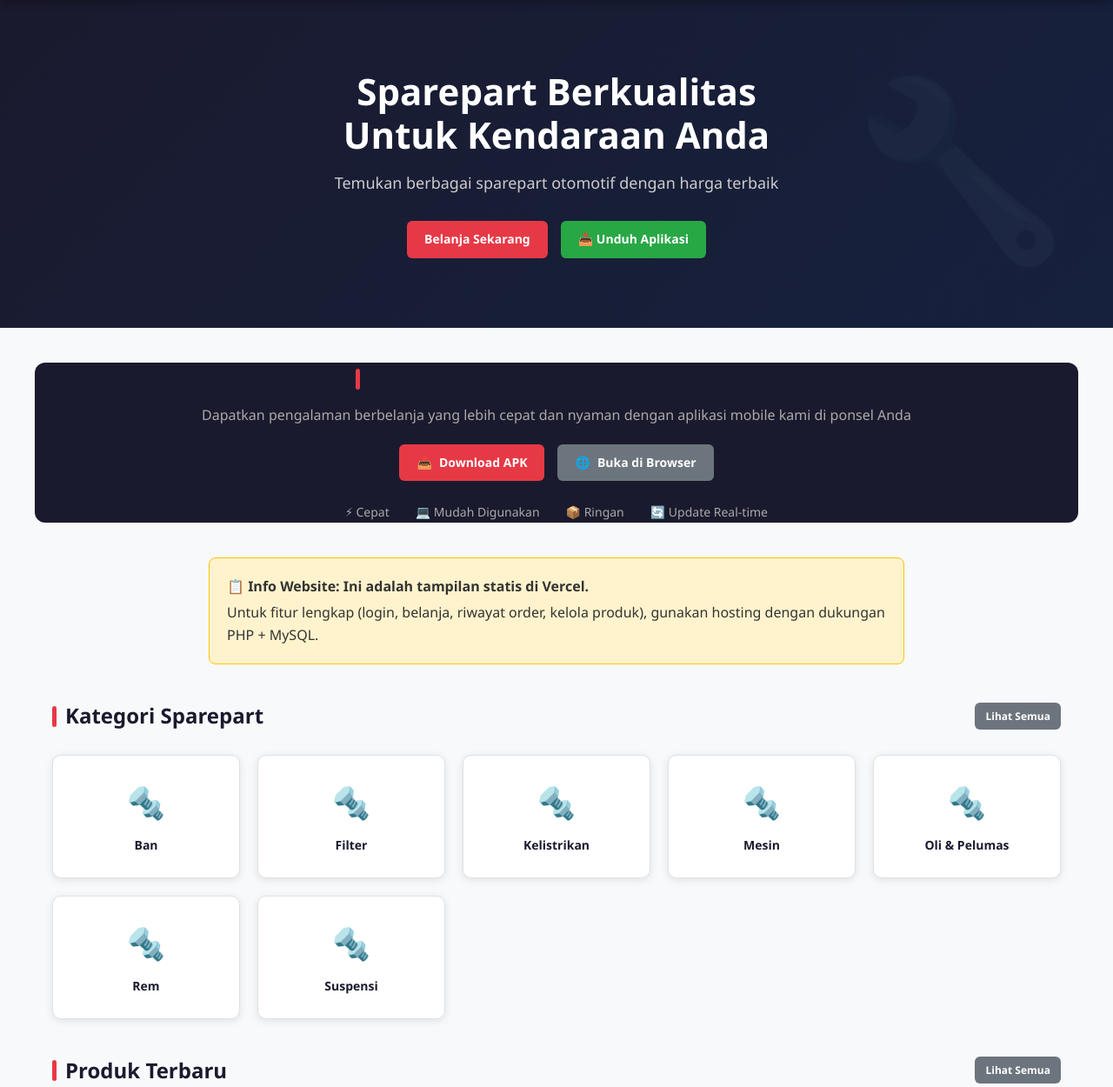
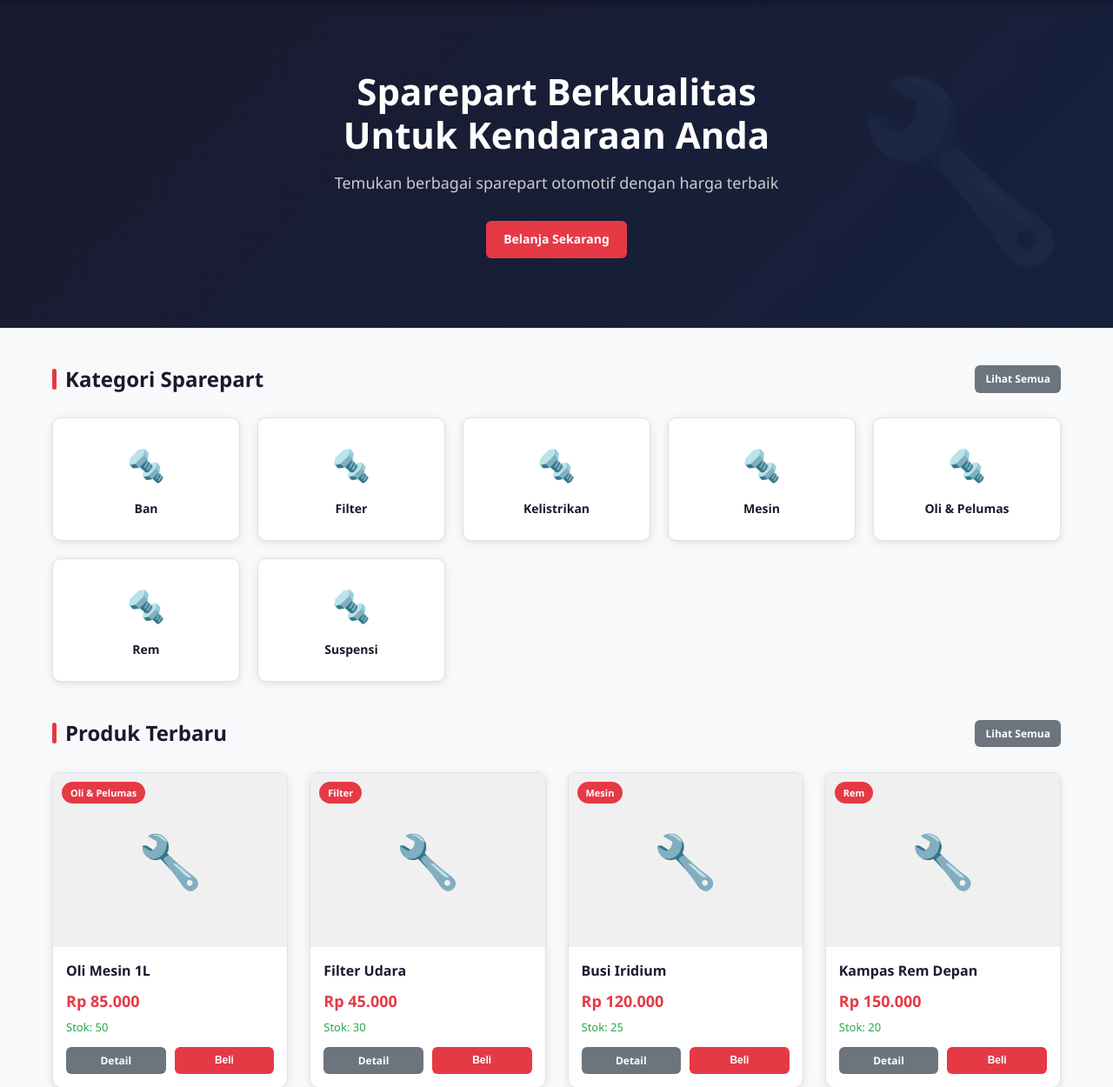
Before and after one commit to nesseldest-blip/sparepart-usk, a PHP site: page /index.html in a window 1280 px wide. Shown: the part 75-1325 px from the top of the page at 87% size. Run offline with PHP 8.4, Linux system fonts and the light colour scheme.

Commit message:
Remove download/install features, clean up for web-only access

```diff
--- a/assets/css/style.css
+++ b/assets/css/style.css
@@ -488,18 +453,6 @@
     gap: 15px;
     justify-content: center;
     flex-wrap: wrap;
-}
-
-.mobile-download-section {
-    background: var(--dark);
-    color: var(--white);
-    border-radius: 12px;
-    padding: 40px 20px;
-}
-
-.mobile-download-section h2 {
-    color: var(--white);
-    font-size: 24px;
 }
 
 /* ===== SECTION ===== */
--- a/assets/js/app.js
+++ b/assets/js/app.js
@@ -41,7 +41,6 @@
     // ============================================
     init() {
         this.initStorage();
-        this.registerSW();
     },
 
     initStorage() {
@@ -376,44 +375,7 @@
         };
     },
 
-    // ============================================
-    // SERVICE WORKER & PWA
-    // ============================================
-    registerSW() {
-        if ('serviceWorker' in navigator) {
-            navigator.serviceWorker.register('sw.js').catch(() => {});
-        }
-    },
 
-    installPWA() {
-        if (this._deferredPrompt) {
-            this._deferredPrompt.prompt();
-            this._deferredPrompt.userChoice.then((result) => {
-                if (result.outcome === 'accepted') {
-                    alert('Aplikasi berhasil diinstall!');
-                }
-                this._deferredPrompt = null;
-            });
-        } else {
-            // Fallback: guide user to install manually
-            var isAndroid = /Android/i.test(navigator.userAgent);
-            var isIOS = /iPhone|iPad|iPod/i.test(navigator.userAgent);
-            var msg = 'Cara install aplikasi ini:\n\n';
-            if (isAndroid) {
-                msg += '1. Klik ikon 3 titik (⋮) di browser\n';
-                msg += '2. Pilih "Install app" atau "Tambahkan ke Layar Utama"\n';
-                msg += '3. Klik "Install"';
-            } else if (isIOS) {
-                msg += '1. Klik tombol Share (⬆) di Safari\n';
-                msg += '2. Pilih "Add to Home Screen"\n';
-                msg += '3. Klik "Add"';
-            } else {
-                msg += '1. Klik ikon gembok/lock di address bar\n';
-                msg += '2. Pilih "Install" atau "Add to Home Screen"';
-            }
-            alert(msg);
-        }
-    }
 };
 
 // Initialize
--- a/index.html
+++ b/index.html
@@ -4,11 +4,6 @@
     <meta charset="UTF-8">
     <meta name="viewport" content="width=device-width, initial-scale=1.0">
     <title>Sparepart USK - Toko Sparepart Otomotif</title>
-    <meta name="description" content="Toko sparepart otomotif online terlengkap. Temukan sparepart berkualitas dengan harga terbaik.">
-    <meta name="theme-color" content="#e63946">
-    <meta name="apple-mobile-web-app-capable" content="yes">
-    <meta name="apple-mobile-web-app-status-bar-style" content="black-translucent">
-    <link rel="manifest" href="manifest.json">
     <link rel="stylesheet" href="assets/css/style.css">
 </head>
 <body>
@@ -49,40 +44,13 @@
             <p>Temukan berbagai sparepart otomotif dengan harga terbaik</p>
             <div class="hero-buttons">
                 <a href="products.html" class="btn btn-primary">Belanja Sekarang</a>
-                <a href="install.html" class="btn btn-success">&#128229; Unduh Aplikasi</a>
             </div>
         </div>
     </section>
 
-    <!-- Mobile Download Section -->
-    <section class="section mobile-download-section" id="mobileDownloadSection">
-        <div class="section-header" style="flex-direction:column;text-align:center;">
-            <h2>Unduh Aplikasi Mobile Sparepart USK</h2>
-            <p style="color:#aaa;margin:10px 0 20px;">Dapatkan pengalaman berbelanja yang lebih cepat dan nyaman dengan aplikasi mobile kami di ponsel Anda</p>
-            <div style="display:flex;gap:15px;justify-content:center;flex-wrap:wrap;">
-                <a href="install.html" class="btn btn-primary" style="display:flex;align-items:center;gap:8px;text-decoration:none;">
-                    <span>&#128229;</span> Download APK
-                </a>
-                <a href="https://sparepart-usk.vercel.app" class="btn btn-secondary" style="display:flex;align-items:center;gap:8px;text-decoration:none;">
-                    <span>&#127760;</span> Buka di Browser
-                </a>
-            </div>
-            <div style="display:flex;gap:30px;justify-content:center;margin-top:25px;color:#aaa;font-size:14px;">
-                <span>&#9889; Cepat</span>
-                <span>&#128187; Mudah Digunakan</span>
-                <span>&#128230; Ringan</span>
-                <span>&#128260; Update Real-time</span>
-            </div>
-        </div>
-    </section>
 
-    <!-- Info Vercel -->
-    <section class="section" id="infoSection">
-        <div style="max-width:800px;margin:0 auto;background:#fff3cd;border:1px solid #ffc107;border-radius:8px;padding:20px;color:#333;">
-            <p style="margin:0 0 5px;font-weight:bold;">&#128203; <strong>Info Website:</strong> Ini adalah tampilan statis di Vercel.</p>
-            <p style="margin:0;">Untuk fitur lengkap (login, belanja, riwayat order, kelola produk), gunakan hosting dengan dukungan PHP + MySQL.</p>
-        </div>
-    </section>
+
+
 
     <!-- Kategori -->
     <section class="section">
```
Also changed, not shown: other parts of assets/css/style.css (+0 -44 lines).
